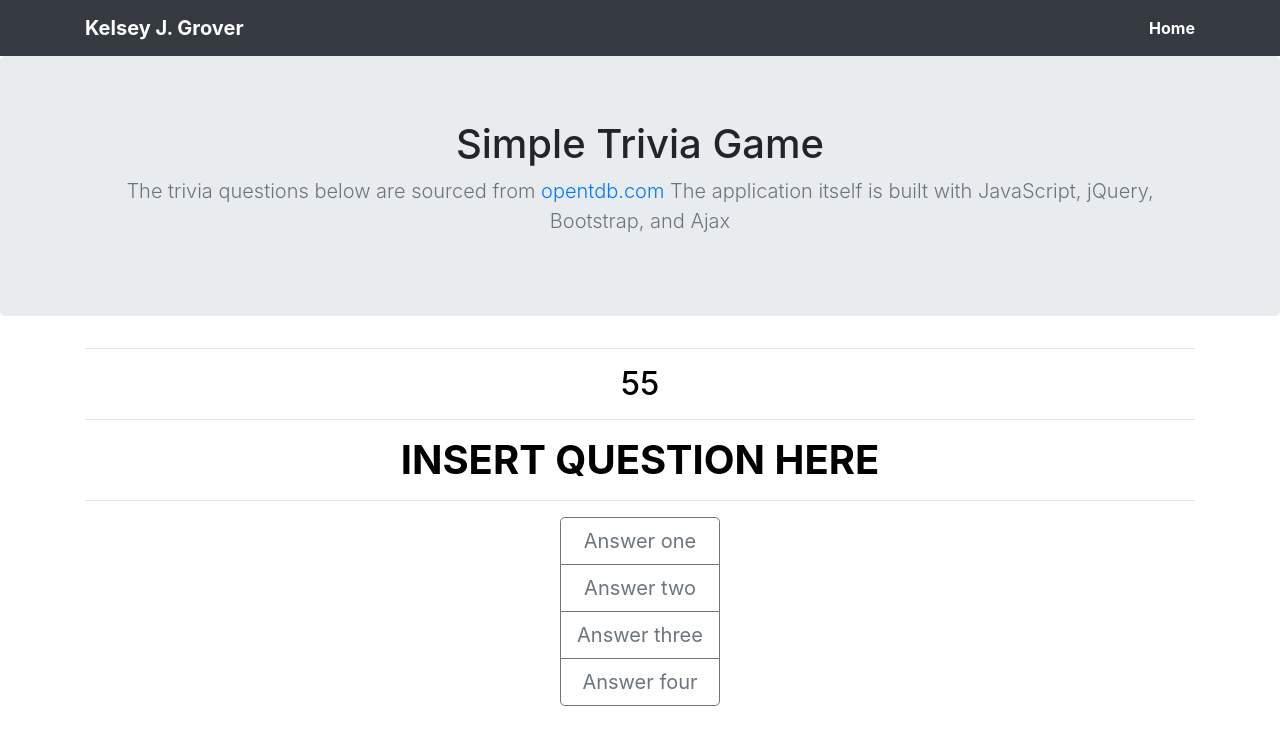
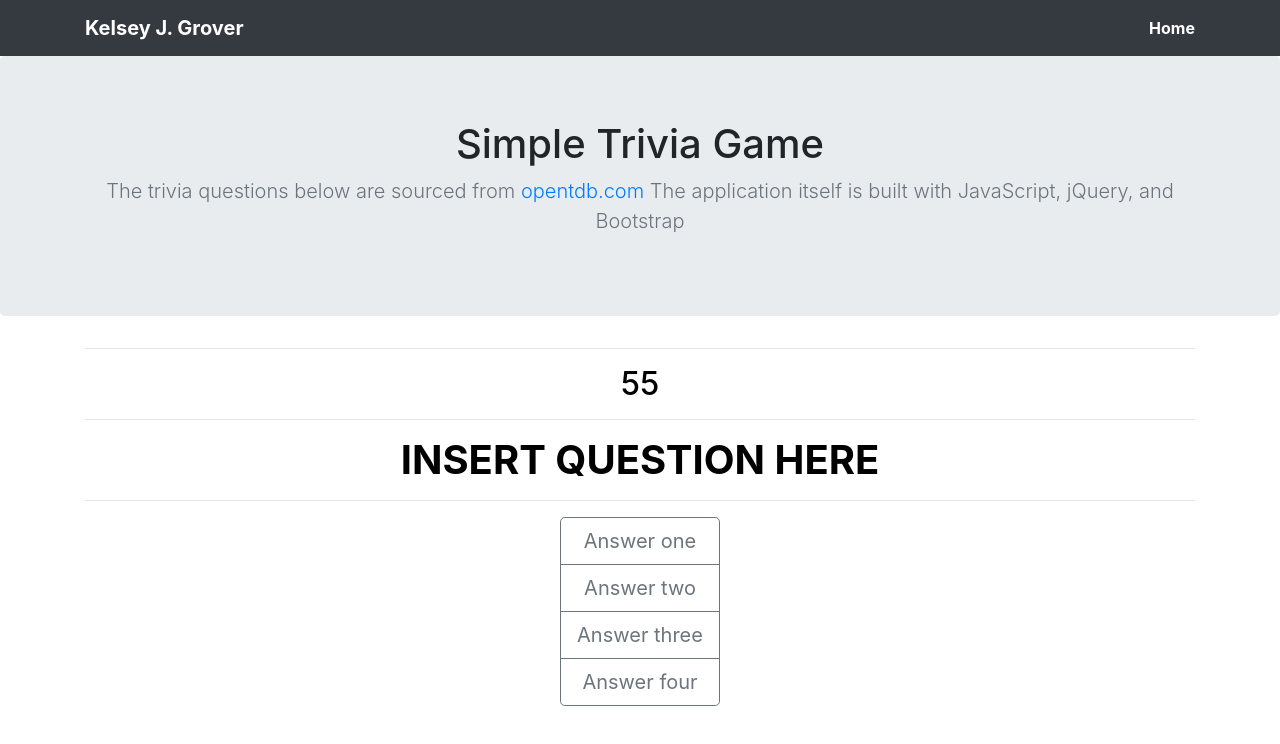
Before and after one commit to kelseygrover/hookworm, a website: page public/apps/trivia/index.html in a window 1280 px wide. Drawn offline with nearby package versions, Linux system fonts and the light colour scheme; no server answers.

Commit message:
ui changes

```diff
--- a/public/apps/trivia/index.html
+++ b/public/apps/trivia/index.html
@@ -62,7 +62,7 @@
         <div class="container">
             <h1 class="jumbotron-heading">Simple Trivia Game</h1>
             <p class="lead text-muted">The trivia questions below are sourced from <a href = "https://opentdb.com" target="_blank">opentdb.com</a>
-            The application itself is built with JavaScript, jQuery, Bootstrap, and Ajax</p>
+            The application itself is built with JavaScript, jQuery, and Bootstrap</p>
         </div>
         </section>
 
```
